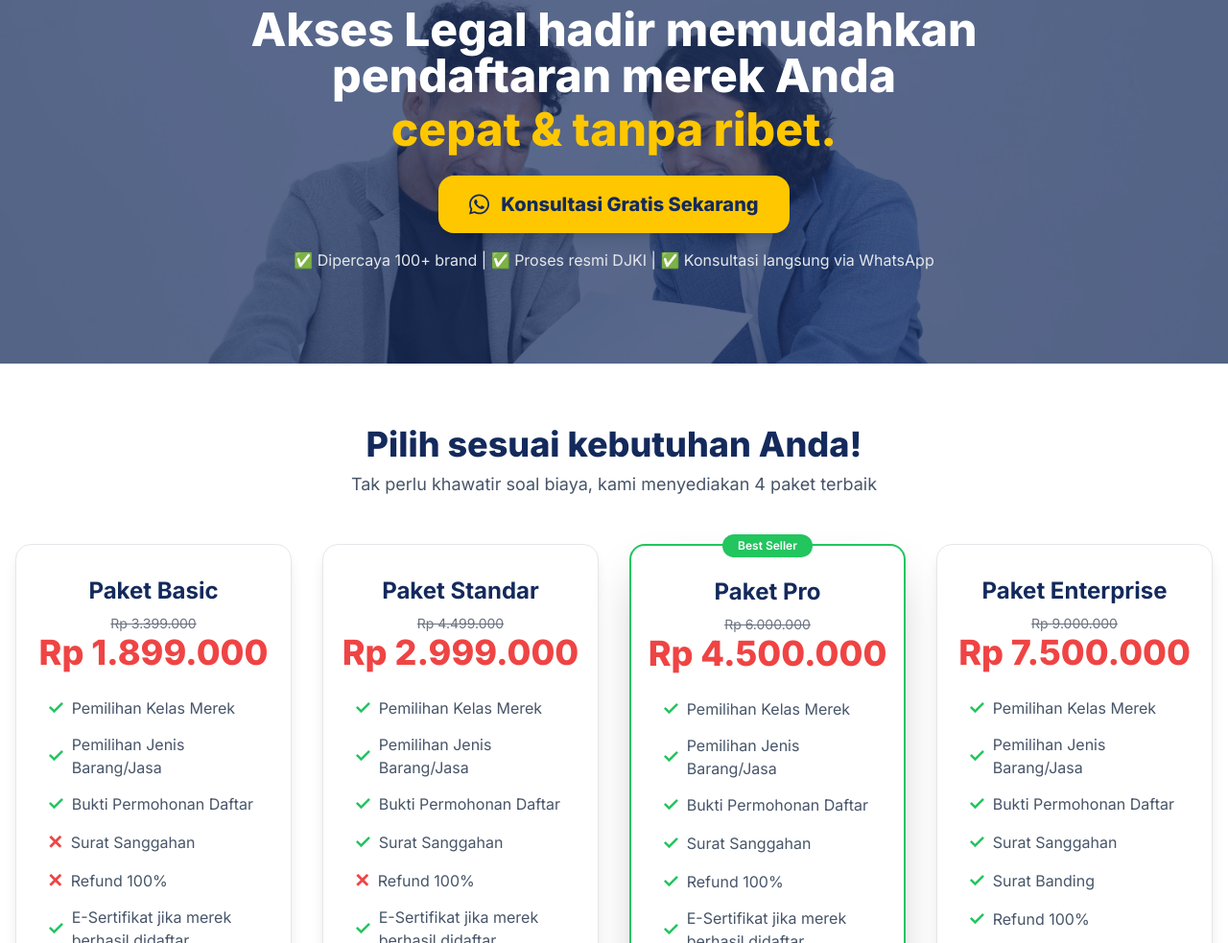
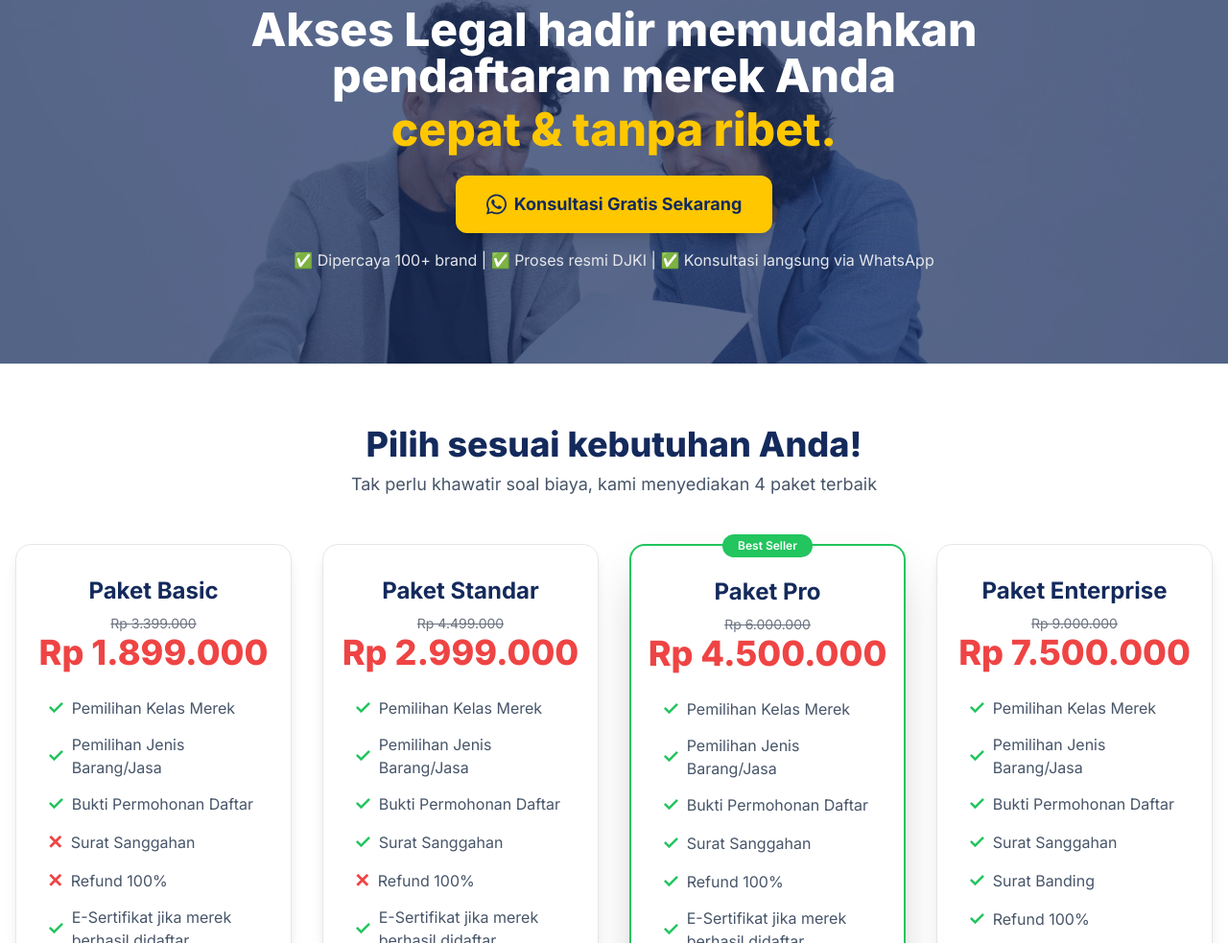
Before and after one commit to Alfansyahwardana24juni/landingpage-merek, a plain HTML site: page index.html in a window 1280 px wide. Shown: the part 3232-4215 px from the top of the page at 96% size. Drawn offline with nearby package versions, Linux system fonts and the light colour scheme; a script that the page names is missing.

Commit message:
perbaikan ukuran button

```diff
--- a/index.html
+++ b/index.html
@@ -292,9 +292,14 @@
 
             <!-- CTA Button -->
             <a href="https://wa.me/6282151519925?text=Halo%20Akses%20Legal%2C%20Saya%20dari%20website.%20Terimakasih."
-                target="_blank"
-                class="inline-flex items-center gap-3 rounded-2xl bg-[var(--accent)] px-8 py-4 text-lg sm:text-xl text-[var(--brand)] font-extrabold shadow-lg hover:scale-105 hover:shadow-xl transition transform duration-200">
-                <i class="fab fa-whatsapp text-2xl"></i> Konsultasi Gratis Sekarang
+                target="_blank" class="inline-flex items-center gap-2 rounded-xl bg-[var(--accent)]
+          px-4 py-2 text-sm font-bold
+          sm:px-6 sm:py-3 sm:text-base
+          md:px-8 md:py-4 md:text-lg
+          text-[var(--brand)] shadow-lg
+          hover:scale-105 hover:shadow-xl transition transform duration-200">
+                <i class="fab fa-whatsapp text-lg sm:text-xl md:text-2xl"></i>
+                Konsultasi Gratis Sekarang
             </a>
 
             <!-- Trust Signal -->
```
